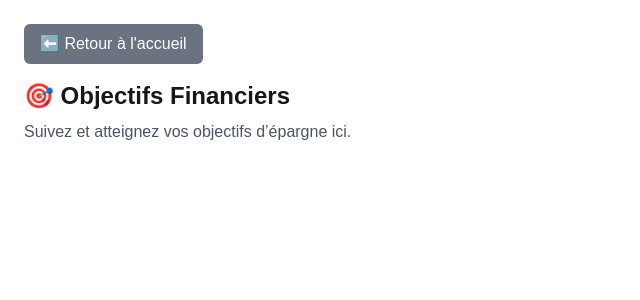
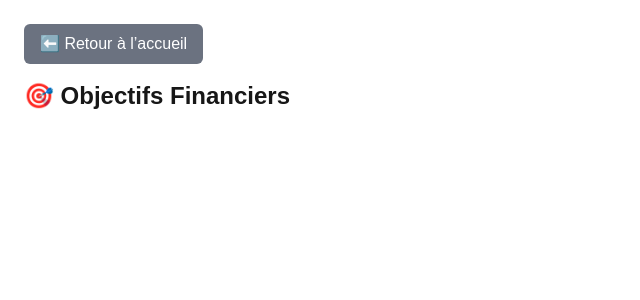
Before and after one commit to Guigz2/Stamps, a Next.js app in the folder budget-app/: page /goals in a window 1280 px wide. Shown: the top 300 px of the page, without its empty margins (0-640 px from the left). Built offline with nearby package versions, Linux system fonts and the light colour scheme.

Commit message:
&rsquo; for apostrophe bug

```diff
--- a/budget-app/app/goals/page.tsx
+++ b/budget-app/app/goals/page.tsx
@@ -4,10 +4,9 @@ export default function Goals() {
     return (
       <div className="p-6">
         <Link href="/" className="bg-gray-500 text-white px-4 py-2 rounded-md hover:bg-gray-700 transition mb-4 inline-block">
-        ⬅️ Retour à l'accueil
+        ⬅️ Retour à l&rsquo;accueil
         </Link>
         <h1 className="text-2xl font-bold">🎯 Objectifs Financiers</h1>
-        <p className="text-gray-600 mt-2">Suivez et atteignez vos objectifs d&rsquo;épargne ici.</p>
       </div>
     );
   }
--- a/budget-app/app/settings/page.tsx
+++ b/budget-app/app/settings/page.tsx
@@ -4,10 +4,9 @@ export default function Settings() {
     return (
       <div className="p-6">
         <Link href="/" className="bg-gray-500 text-white px-4 py-2 rounded-md hover:bg-gray-700 transition mb-4 inline-block">
-        ⬅️ Retour à l'accueil
+        ⬅️ Retour à l&rsquo;accueil
         </Link>
         <h1 className="text-2xl font-bold">⚙️ Paramètres</h1>
-        <p className="text-gray-600 mt-2">Personnalisez votre expérience ici.</p>
       </div>
     );
   }
```
